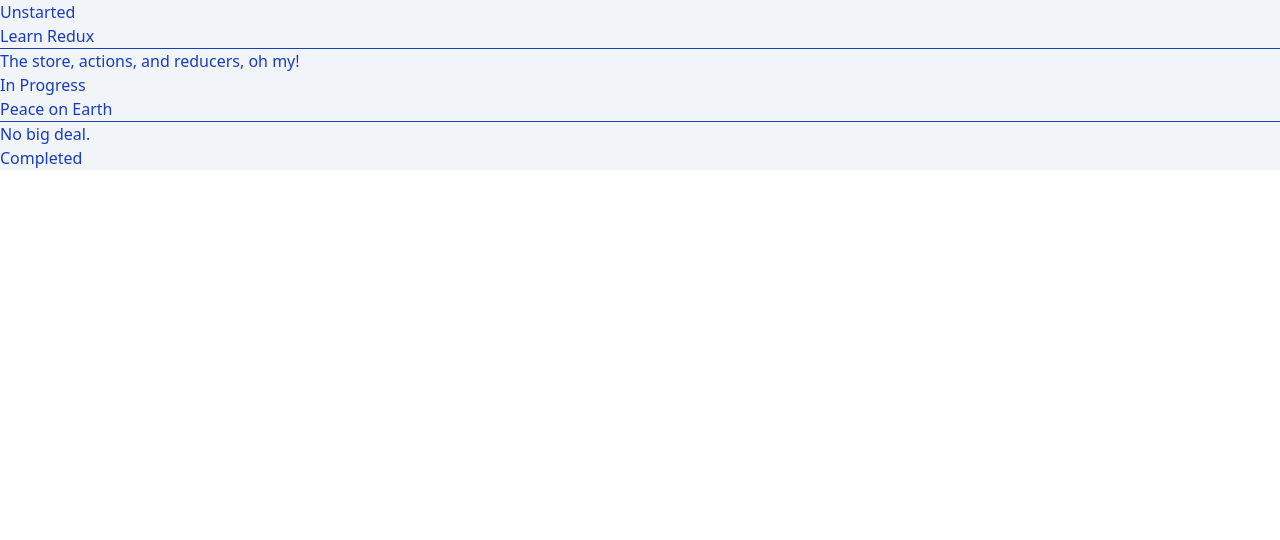
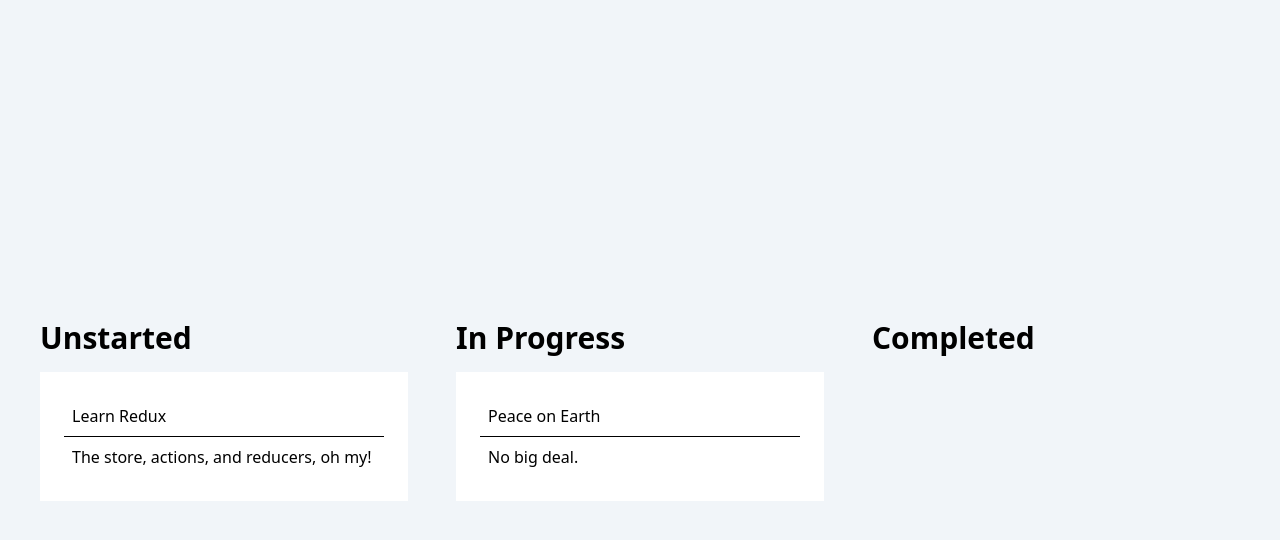
Before and after one commit to Mohammed-Lashein/redux-in-action-source-code, a React (Vite) app: page / in a window 1280 px wide. Shown: the top 540 px of the page. Built offline with nearby package versions, Linux system fonts and the light colour scheme.

Commit message:
feat: finish the styling of the homepage

```diff
--- a/src/App.css
+++ b/src/App.css
@@ -1,21 +1,34 @@
 @import 'tailwindcss';
 
+/* App.jsx styles */
+body {
+  @apply bg-slate-100
+}
+
 /* Task.jsx styles */
-.task {}
+.task {
+  @apply bg-white p-6
+}
 
-.task-header {}
+.task-header {
+  @apply p-2;
+}
 
-.task-body {}
+.task-body {
+  @apply p-2;
+}
 
 /* TasksList.jsx styles */
 
 .task-list {}
 
-.task-list__title {}
+.task-list__title {
+  @apply text-3xl font-bold pb-4
+}
 
 /* TasksPage.jsx styles */
 .tasks {}
 
 .task-lists {
-  @apply text-blue-800 bg-slate-100;
+  @apply grid grid-cols-1 md:grid-cols-3 gap-12 mt-70 p-10;
 }
```
